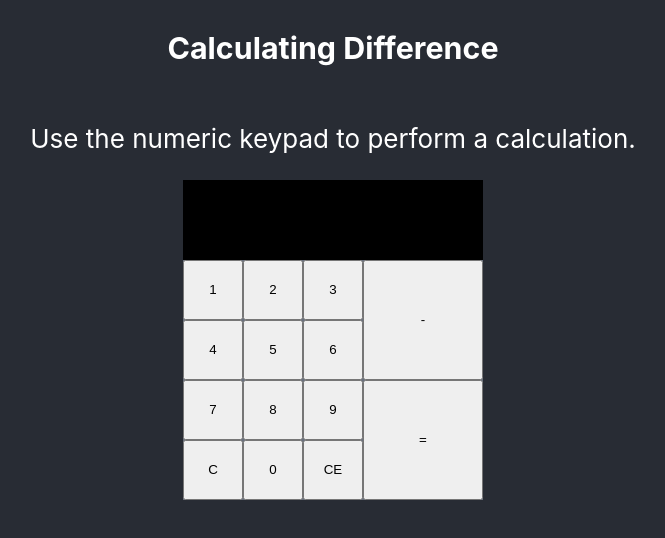
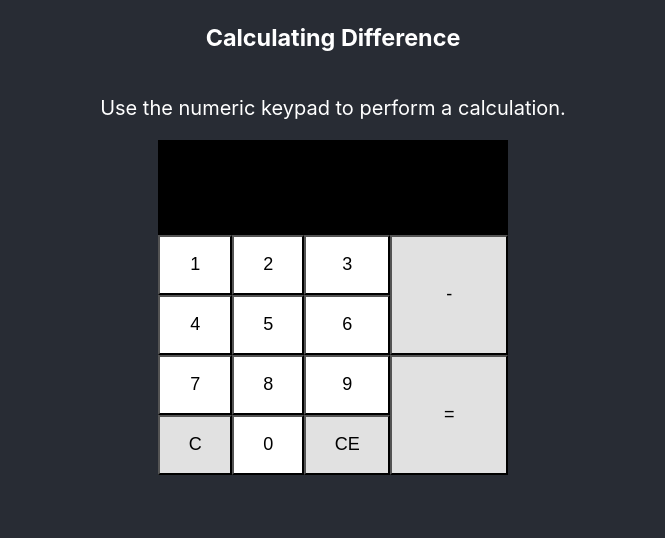
Before and after one commit to Leonardneff/calculator, a React (Create React App) app: page / in a window 1280 px wide. Shown: the top 538 px of the page, without its empty margins (307-972 px from the left). Built offline with nearby package versions, Linux system fonts and the light colour scheme.

Commit message:
Improve styling

```diff
--- a/src/App.css
+++ b/src/App.css
@@ -8,13 +8,17 @@
   flex-direction: column;
   align-items: center;
   justify-content: center;
-  font-size: calc(10px + 2vmin);
   color: white;
+  font-size: 20px;
+}
+
+a {
+  color: #6cabd6;
 }
 
 .buttons {
   display: grid;
-  grid-template-columns: repeat(5, 60px);
+  grid-template-columns: repeat(5, auto);
   grid-template-rows: repeat(4, 60px);
   grid-template-areas:
     "1 2 3 minus minus "
@@ -23,12 +27,27 @@
     "C 0 CE equals equals";
 }
 
+button {
+  font-size: 18px;
+  background-color:#fff;
+  cursor: pointer;
+}
+
+button:focus {
+  outline:0;
+}
+
 .result {
+  text-align: right;
+  min-height: 95px;
+  width: 330px;
   grid-area: result;
   background-color: #000;
   font-family:'digital-7';
-  min-height: 80px;
-  padding: 0 5px;
+  padding: 0 10px;
+  overflow-wrap: break-word;
+  font-size: 30px;
+  color: #e1e1e1;
 }
 
 button[name="1"] {
@@ -38,20 +57,24 @@ button[name="1"] {
 button[name="2"] {
   grid-area: "2";
  }
+
 button[name="3"] {
   grid-area: "3";
  }
 
 button[name="-"] {
   grid-area: minus;
+  background-color: #e1e1e1;
  }
 
 button[name="4"] {
   grid-area: "4";
  }
+
 button[name="5"] {
   grid-area: "5";
  }
+
 button[name="6"] {
   grid-area: "6";
  }
@@ -59,25 +82,32 @@ button[name="6"] {
 button[name="7"] {
   grid-area: "7";
  }
+
 button[name="8"] {
   grid-area: "8";
  }
+
 button[name="9"] {
   grid-area: "9";
  }
 
 button[name="="] {
   grid-area: equals;
+  background-color: #e1e1e1;
  }
 
 button[name="0"] {
   grid-area: "0";
  }
+
 button[name="C"] {
   grid-area: C;
+  background-color: #e1e1e1;
  }
+
 button[name="CE"] {
   grid-area: CE;
+  background-color: #e1e1e1;
  }
 
 
@@ -85,7 +115,7 @@ button[name="CE"] {
   background-color: #697180;
   display: grid;
   grid-template-columns: auto;
-  grid-template-rows: auto;
+  grid-template-rows: auto auto;
   grid-template-areas:
     "result"
     "buttons";
```
